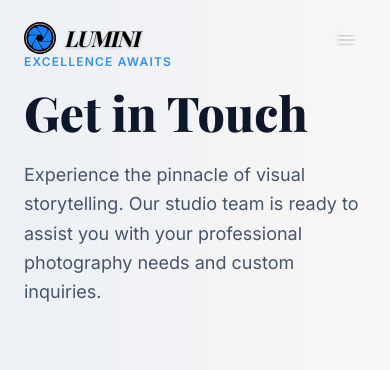
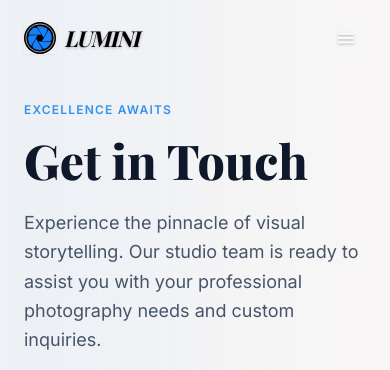
Before and after one commit to venkatreddy2002/corporate-Headshoot-photographer, a plain HTML site: page pages/contact.html in a window 390 px wide. Shown: the top 370 px of the page. Drawn offline with nearby package versions, Linux system fonts and the light colour scheme; a web font is replaced by a local one.

Commit message:
Fix mobile header and layout overlap on contact page

```diff
--- a/pages/contact.html
+++ b/pages/contact.html
@@ -259,8 +259,8 @@
   <main class="relative overflow-hidden">
     <div class="absolute top-[-10%] left-[-10%] w-[40%] h-[40%] bg-primary/10 blur-[120px]"></div>
     <div class="absolute bottom-[10%] right-[-5%] w-[30%] h-[30%] bg-accent-cyan/10 blur-[100px]"></div>
-    <section class="pt-12 md:pt-16 lg:pt-20">
-      <div class="dashboard-inner mb-16 relative">
+    <section class="pt-24 md:pt-28 lg:pt-32 pb-8 md:pb-12">
+      <div class="dashboard-inner relative">
         <span
           class="text-primary dark:text-primary dark:text-accent-gold font-sora font-semibold tracking-widest uppercase text-xs">Excellence
           Awaits</span>
@@ -273,7 +273,7 @@
         </p>
       </div>
     </section>
-    <section class="contact-section full-width pb-16 md:pb-24 lg:pb-32">
+    <section class="contact-section full-width pt-8 md:pt-12 pb-16 md:pb-24 lg:pb-32">
       <div class="dashboard-inner items-start">
         <div class="space-y-12">
           <div class="grid gap-8">
```
